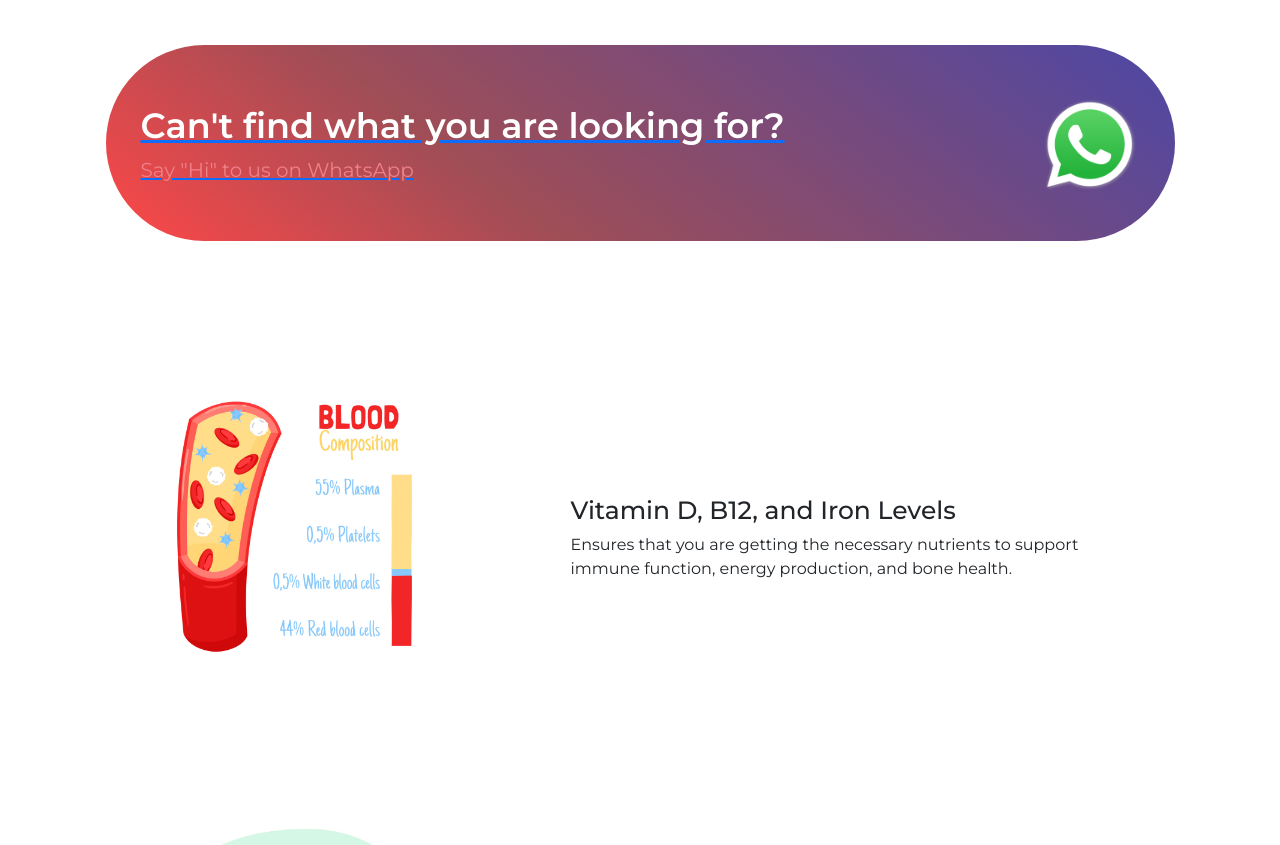
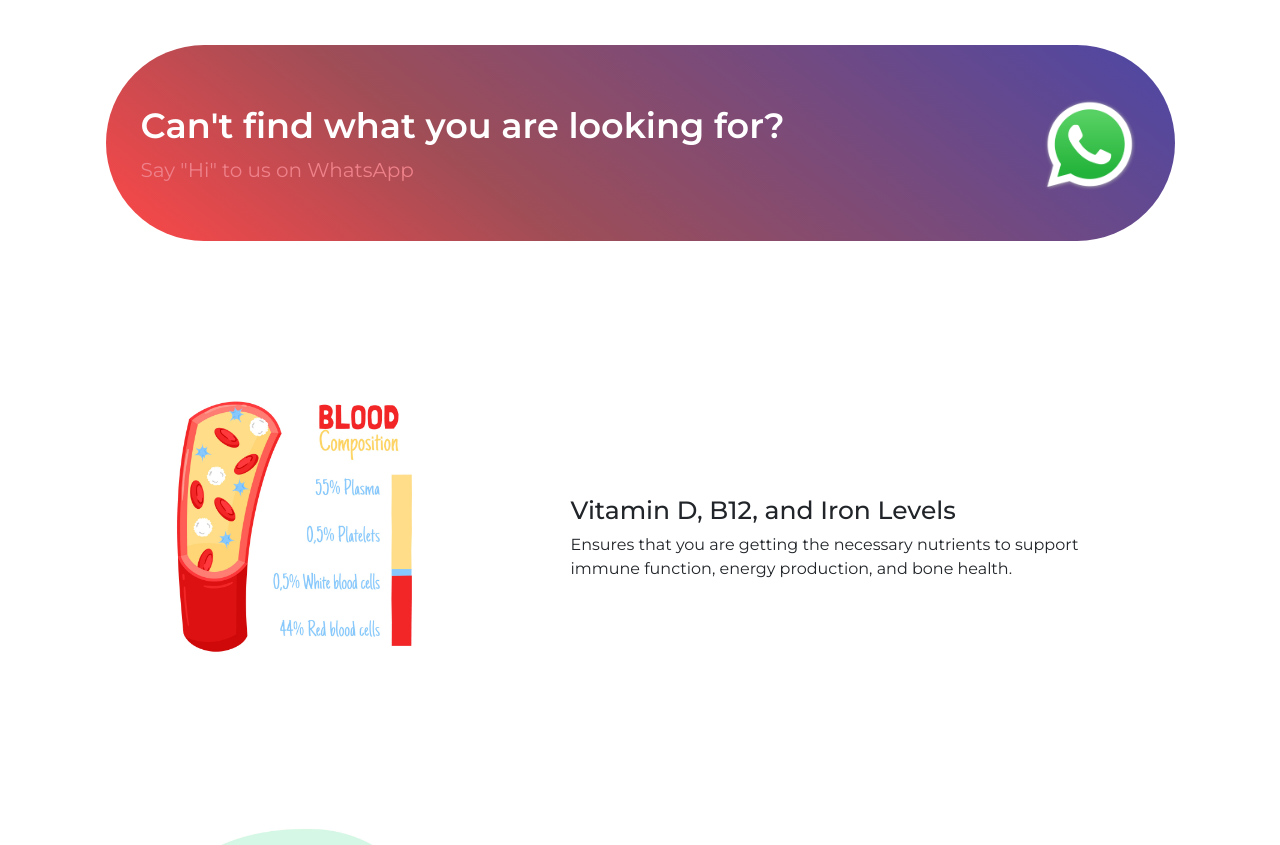
Before and after one commit to hypervare/Medikites, a plain HTML site: page b_test.html in a window 1280 px wide. Shown: the part 1745-2590 px from the top of the page. Drawn offline with nearby package versions, Linux system fonts and the light colour scheme.

Commit message:
Update b_test.html

```diff
--- a/b_test.html
+++ b/b_test.html
@@ -147,7 +147,7 @@
         </div>
      </section>
     <section class="outer-direct-contact-container">
-      <a href="https://api.whatsapp.com/send/?phone=916200837385&text=Hi&type=phone_number&app_absent=0">
+      <a href="https://api.whatsapp.com/send/?phone=916200837385&text=Hi&type=phone_number&app_absent=0" style="text-decoration: none">
         <div class="direct-contact-container">
           <div class="direct-contact-content">
             <div class="head-contact-content">
```
